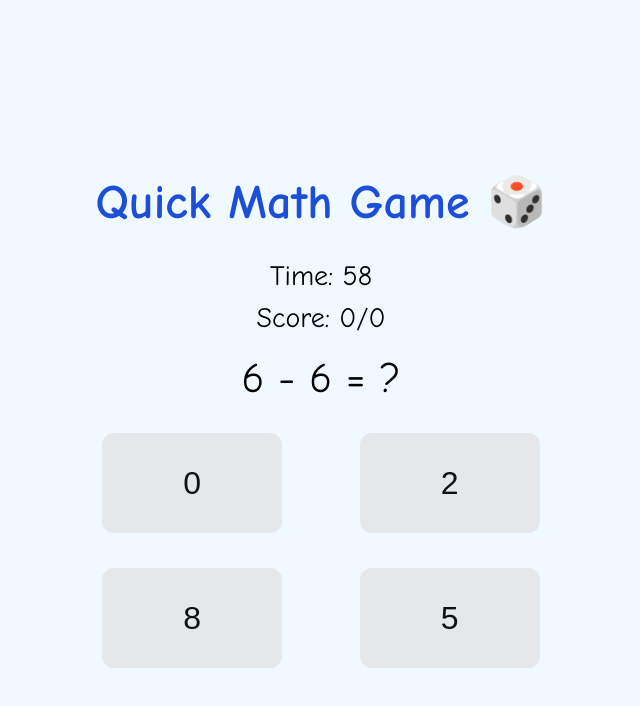
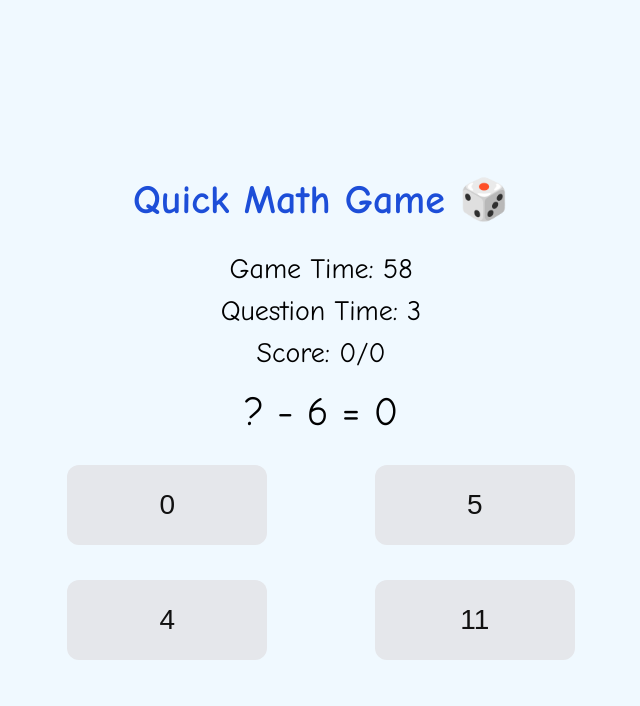
Before and after one commit to tripaider/KidSum, a plain HTML site: page Index.html in a window 1280 px wide. Both pictures are taken after a click on the button "Start Game". Shown: the whole page, without its empty margins (319-959 px from the left). Drawn offline with Linux system fonts and the light colour scheme.

Commit message:
Timer for each question

```diff
--- a/Index.html
+++ b/Index.html
@@ -2,7 +2,6 @@
 <html lang="en">
 <head>
   <meta charset="UTF-8">
-  <meta name="viewport" content="width=device-width, initial-scale=1.0">
   <title>Kid Math Game</title>
   <style>
     body {
@@ -19,38 +18,31 @@
     h1 {
       margin-bottom: 20px;
       color: #1d4ed8;
-      font-size: clamp(28px, 6vw, 48px); /* responsive */
+      font-size: clamp(28px, 5vw, 40px);
       text-align: center;
     }
     #menu, #game {
       text-align: center;
+      max-width: 600px;
       width: 100%;
-      max-width: 500px;
     }
     label, input {
-      font-size: clamp(16px, 4vw, 24px);
+      font-size: clamp(18px, 4vw, 24px);
       margin: 5px;
     }
-    input {
-      width: 70px;
-      text-align: center;
-    }
     button {
-      font-size: clamp(20px, 5vw, 32px);
-      padding: clamp(12px, 3vw, 20px);
+      font-size: clamp(20px, 5vw, 28px);
+      padding: 15px;
       margin: 10px;
       border: none;
       border-radius: 12px;
-      background: #e5e7eb; /* neutral grey */
+      background: #e5e7eb;
       color: #111;
       cursor: pointer;
       transition: all 0.3s;
     }
-    button:hover {
-      opacity: 0.9;
-    }
     .question {
-      font-size: clamp(26px, 7vw, 42px);
+      font-size: clamp(28px, 6vw, 40px);
       margin: 20px;
     }
     .options {
@@ -61,19 +53,20 @@
       margin-top: 20px;
     }
     .options button {
-      width: clamp(120px, 40vw, 180px);
-      height: clamp(60px, 20vw, 100px);
+      width: 100%;
+      max-width: 200px;
+      height: 80px;
     }
-    #score, #timer {
-      font-size: clamp(18px, 4.5vw, 28px);
+    #score, #timer, #qTimer {
+      font-size: clamp(20px, 4vw, 28px);
       margin: 10px;
     }
     .correct {
-      background: #22c55e !important; /* green */
+      background: #86efac !important; /* light green */
       color: white;
     }
     .wrong {
-      background: #ef4444 !important; /* red */
+      background: #fca5a5 !important; /* light red */
       color: white;
     }
   </style>
@@ -86,13 +79,16 @@
   <label>Min: <input type="number" id="minNum" value="1"></label>
   <label>Max: <input type="number" id="maxNum" value="9"></label>
   <br>
-  <label>Time (minutes): <input type="number" id="timeInput" value="1"></label>
+  <label>Total Time (minutes): <input type="number" id="timeInput" value="1"></label>
+  <br>
+  <label>Time per Question (seconds): <input type="number" id="qTimeInput" value="5"></label>
   <br><br>
   <button onclick="startGame()">Start Game</button>
 </div>
 
 <div id="game" style="display:none;">
-  <div id="timer">Time: 60</div>
+  <div id="timer">Game Time: 60</div>
+  <div id="qTimer">Question Time: 5</div>
   <div id="score">Score: 0/0</div>
   <div class="question" id="question"></div>
   <div class="options" id="options"></div>
@@ -102,15 +98,18 @@
 let correctCount = 0;
 let totalCount = 0;
 let timeLeft = 60;
-let timer;
+let timer, qTimer;
 let correctAnswer;
 let minRange = 1;
 let maxRange = 9;
+let perQuestionTime = 5;
+let currentQTime;
 
 function startGame() {
   minRange = parseInt(document.getElementById("minNum").value) || 1;
   maxRange = parseInt(document.getElementById("maxNum").value) || 9;
   let minutes = parseInt(document.getElementById("timeInput").value) || 1;
+  perQuestionTime = parseInt(document.getElementById("qTimeInput").value) || 5;
   timeLeft = minutes * 60;
 
   if (minRange > maxRange) [minRange, maxRange] = [maxRange, minRange];
@@ -120,13 +119,14 @@ function startGame() {
   correctCount = 0;
   totalCount = 0;
   document.getElementById("score").innerText = "Score: 0/0";
-  document.getElementById("timer").innerText = "Time: " + timeLeft;
+  document.getElementById("timer").innerText = "Game Time: " + timeLeft;
 
   timer = setInterval(() => {
     timeLeft--;
-    document.getElementById("timer").innerText = "Time: " + timeLeft;
+    document.getElementById("timer").innerText = "Game Time: " + timeLeft;
     if (timeLeft <= 0) {
       clearInterval(timer);
+      clearInterval(qTimer);
       endGame();
     }
   }, 1000);
@@ -135,25 +135,43 @@ function startGame() {
 }
 
 function generateQuestion() {
+  clearInterval(qTimer);
+  currentQTime = perQuestionTime;
+  document.getElementById("qTimer").innerText = "Question Time: " + currentQTime;
+
+  qTimer = setInterval(() => {
+    currentQTime--;
+    document.getElementById("qTimer").innerText = "Question Time: " + currentQTime;
+    if (currentQTime <= 0) {
+      clearInterval(qTimer);
+      totalCount++;
+      document.getElementById("score").innerText = `Score: ${correctCount}/${totalCount}`;
+      setTimeout(() => generateQuestion(), 500);
+    }
+  }, 1000);
+
   let num1 = Math.floor(Math.random() * (maxRange - minRange + 1)) + minRange;
   let num2 = Math.floor(Math.random() * (maxRange - minRange + 1)) + minRange;
-
-  // randomly decide operation
   let operator = Math.random() < 0.5 ? '+' : '-';
 
-  if (operator === '-') {
-    if (num2 > num1) [num1, num2] = [num2, num1]; // ensure no negative
-    correctAnswer = num1 - num2;
+  if (operator === '-' && num2 > num1) [num1, num2] = [num2, num1];
+  correctAnswer = operator === '+' ? num1 + num2 : num1 - num2;
+
+  let form = Math.floor(Math.random() * 3);
+  let qText;
+  if (form === 0) {
+    qText = `${num1} ${operator} ${num2} = ?`;
+  } else if (form === 1) {
+    qText = operator === '+' ? `${num1} ${operator} ? = ${correctAnswer}` : `? ${operator} ${num2} = ${correctAnswer}`;
   } else {
-    correctAnswer = num1 + num2;
+    qText = operator === '+' ? `? ${operator} ${num2} = ${correctAnswer}` : `${num1} ${operator} ? = ${correctAnswer}`;
   }
 
-  document.getElementById("question").innerText = `${num1} ${operator} ${num2} = ?`;
+  document.getElementById("question").innerText = qText;
 
   let options = new Set([correctAnswer]);
   while (options.size < 4) {
-    let wrong = Math.floor(Math.random() * ((maxRange*2) - (minRange*2) + 1)) + (minRange*2);
-    if (operator === '-') wrong = Math.floor(Math.random() * (maxRange - minRange + 1));
+    let wrong = Math.floor(Math.random() * (maxRange * 2 + 1));
     options.add(wrong);
   }
 
@@ -165,6 +183,7 @@ function generateQuestion() {
 }
 
 function checkAnswer(button, answer) {
+  clearInterval(qTimer);
   totalCount++;
   let buttons = document.querySelectorAll("#options button");
   if (answer === correctAnswer) {
@@ -184,11 +203,10 @@ function checkAnswer(button, answer) {
 
 function endGame() {
   document.getElementById("game").innerHTML =
-    `<h2 style="font-size:clamp(26px,6vw,40px)">Game Over!</h2>
-     <p style="font-size:clamp(20px,5vw,28px)">Your Score: ${correctCount}/${totalCount}</p>
+    `<h2>Game Over!</h2><p>Your Score: ${correctCount}/${totalCount}</p>
      <button onclick="location.reload()">Play Again</button>`;
 }
 </script>
 
 </body>
-  </html>
+</html>
```
